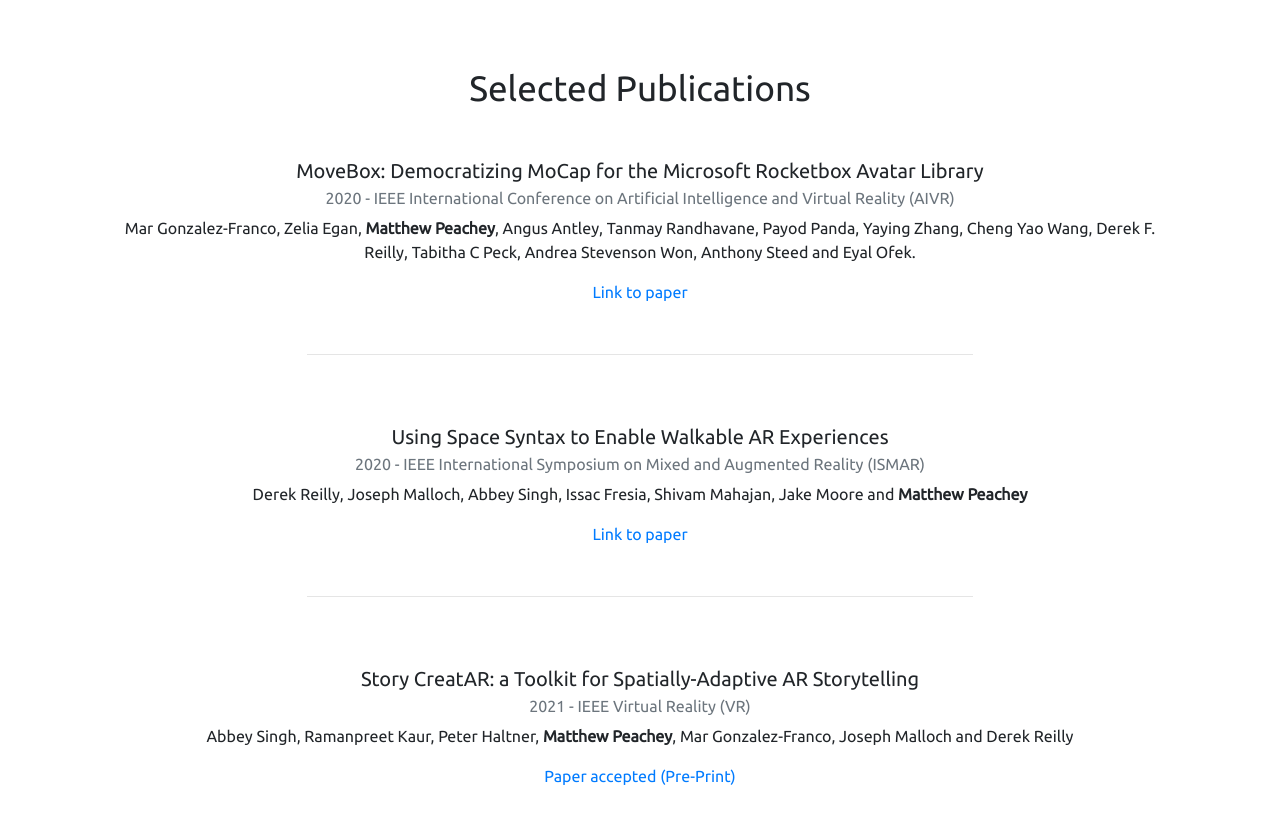
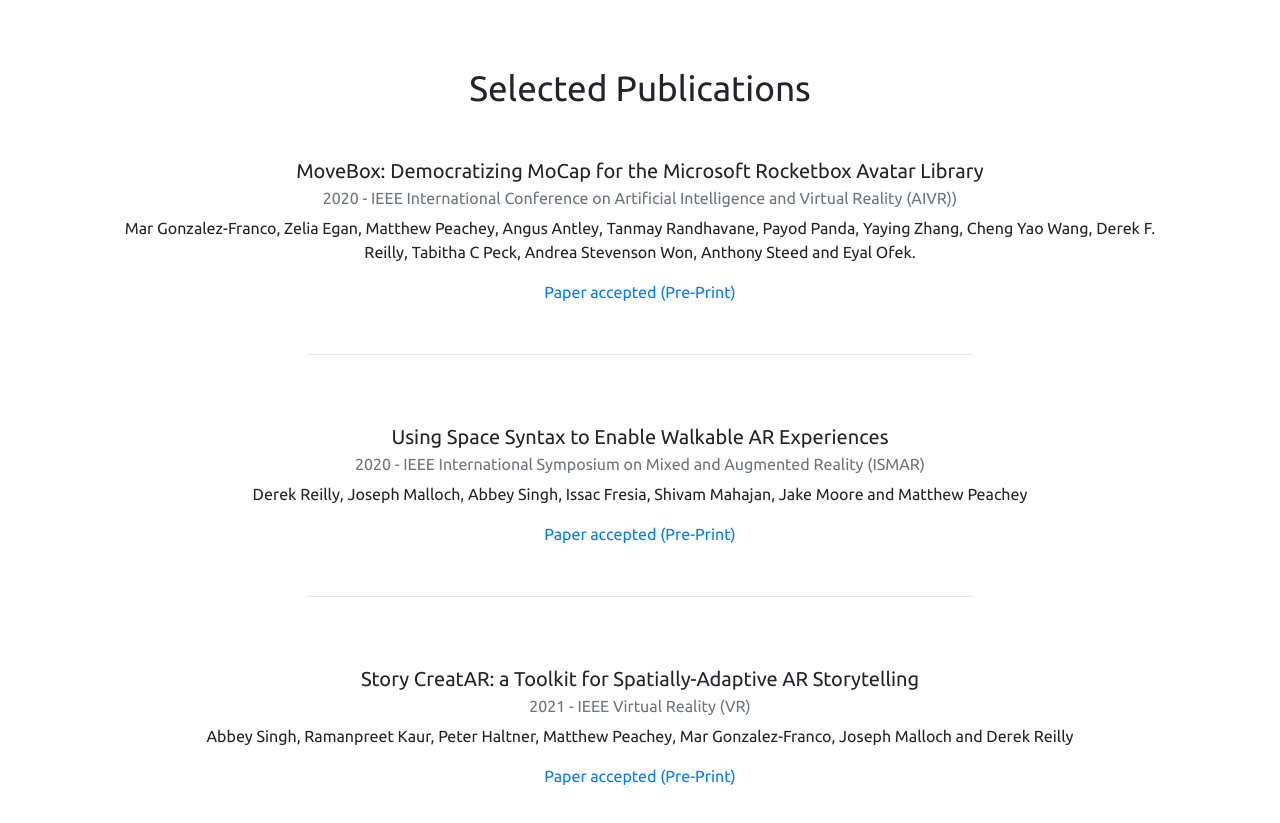
Before and after one commit to peacheym/PeacheyWeb, a React (Create React App) app: page /research in a window 1280 px wide. Shown: the part 780-1603 px from the top of the page. Built offline with nearby package versions, Linux system fonts and the light colour scheme.

Commit message:
Create ResearchPaper component and use it on research page.

```diff
--- a/src/research/Research.js
+++ b/src/research/Research.js
@@ -1,6 +1,7 @@
 import React from "react";
-import { Container, Row, Col, Card } from "react-bootstrap";
+import { Container } from "react-bootstrap";
 import "../App.css";
+import ResearchPaper from "./ResearchPaper";
 
 export default function Research() {
   return (
@@ -42,87 +43,48 @@ export default function Research() {
             to.
           </p>
         </Container>
-        <br /> <br />
+        <br />
+        <br />
         <br />
         <br />
         <br />
       </Container>
       <Container>
         <h2 className="exph2">Selected Publications</h2>
-        <Row>
-          <Col>
-            <Card style={{ border: "none" }}>
-              <Card.Body>
-                <Card.Title>
-                  MoveBox: Democratizing MoCap for the Microsoft Rocketbox
-                  Avatar Library
-                </Card.Title>
-                <Card.Subtitle className="mb-2 text-muted">
-                  2020 - IEEE International Conference on Artificial
-                  Intelligence and Virtual Reality (AIVR)
-                </Card.Subtitle>
-                <Card.Text>
-                  Mar Gonzalez-Franco, Zelia Egan,{" "}
-                  <strong>Matthew Peachey</strong>, Angus Antley, Tanmay
-                  Randhavane, Payod Panda, Yaying Zhang, Cheng Yao Wang, Derek
-                  F. Reilly, Tabitha C Peck, Andrea Stevenson Won, Anthony Steed
-                  and Eyal Ofek.
-                </Card.Text>
-                <Card.Link href="https://www.microsoft.com/en-us/research/publication/movebox-democratizing-mocap-for-the-microsoft-rocketbox-avatar-library/">
-                  Link to paper
-                </Card.Link>
-              </Card.Body>
-            </Card>
-          </Col>
-        </Row>
+
+        <ResearchPaper
+          title="MoveBox: Democratizing MoCap for the Microsoft Rocketbox
+          Avatar Library"
+          venue="2020 - IEEE International Conference on Artificial
+          Intelligence and Virtual Reality (AIVR))"
+          authors="Mar Gonzalez-Franco, Zelia Egan, Matthew Peachey, Angus Antley, Tanmay
+          Randhavane, Payod Panda, Yaying Zhang, Cheng Yao Wang, Derek
+          F. Reilly, Tabitha C Peck, Andrea Stevenson Won, Anthony Steed
+          and Eyal Ofek."
+          url="https://www.microsoft.com/en-us/research/publication/movebox-democratizing-mocap-for-the-microsoft-rocketbox-avatar-library/"
+        />
+
         <hr style={{ width: "60%", marginTop: "30px", marginBottom: "50px" }} />
-        <Row>
-          <Col>
-            <Card style={{ border: "none" }}>
-              <Card.Body>
-                <Card.Title>
-                  Using Space Syntax to Enable Walkable AR Experiences
-                </Card.Title>
-                <Card.Subtitle className="mb-2 text-muted">
-                  2020 - IEEE International Symposium on Mixed and Augmented
-                  Reality (ISMAR)
-                </Card.Subtitle>
-                <Card.Text>
-                  Derek Reilly, Joseph Malloch, Abbey Singh, Issac Fresia,
-                  Shivam Mahajan, Jake Moore and{" "}
-                  <strong>Matthew Peachey</strong>
-                </Card.Text>
-                <Card.Link href="https://ieeexplore.ieee.org/document/9288424">
-                  Link to paper
-                </Card.Link>
-              </Card.Body>
-            </Card>
-          </Col>
-        </Row>
+
+        <ResearchPaper
+          title="Using Space Syntax to Enable Walkable AR Experiences"
+          venue="2020 - IEEE International Symposium on Mixed and Augmented
+          Reality (ISMAR)"
+          authors="Derek Reilly, Joseph Malloch, Abbey Singh, Issac Fresia,
+          Shivam Mahajan, Jake Moore and Matthew Peachey"
+          url="https://ieeexplore.ieee.org/document/9288424"
+        />
+
         <hr style={{ width: "60%", marginTop: "30px", marginBottom: "50px" }} />
-        <Row>
-          <Col>
-            <Card style={{ border: "none" }}>
-              <Card.Body>
-                <Card.Title>
-                  Story CreatAR: a Toolkit for Spatially-Adaptive AR
-                  Storytelling
-                </Card.Title>
-                <Card.Subtitle className="mb-2 text-muted">
-                  2021 - IEEE Virtual Reality (VR)
-                </Card.Subtitle>
-                <Card.Text>
-                  Abbey Singh, Ramanpreet Kaur, Peter Haltner,{" "}
-                  <strong>Matthew Peachey</strong>, Mar Gonzalez-Franco, Joseph
-                  Malloch and Derek Reilly
-                </Card.Text>
-                <Card.Link href="http://ieeevr.org/2021/">
-                  Paper accepted (Pre-Print)
-                </Card.Link>
-              </Card.Body>
-            </Card>
-          </Col>
-        </Row>
+
+        <ResearchPaper
+          title="Story CreatAR: a Toolkit for Spatially-Adaptive AR Storytelling"
+          venue="2021 - IEEE Virtual Reality (VR)"
+          authors="Abbey Singh, Ramanpreet Kaur, Peter Haltner,
+          Matthew Peachey, Mar Gonzalez-Franco, Joseph
+          Malloch and Derek Reilly"
+          url="http://ieeevr.org/2021/"
+        />
         <br></br>
         <br></br>
         <br></br>
--- /dev/null
+++ b/src/research/ResearchPaper.js
@@ -0,0 +1,22 @@
+import React from "react";
+import { Row, Col, Card } from "react-bootstrap";
+import "../App.css";
+
+export default function ResearchPaper(props) {
+  return (
+    <Row>
+      <Col>
+        <Card style={{ border: "none" }}>
+          <Card.Body>
+            <Card.Title>{props.title}</Card.Title>
+            <Card.Subtitle className="mb-2 text-muted">
+              {props.venue}
+            </Card.Subtitle>
+            <Card.Text>{props.authors}</Card.Text>
+            <Card.Link href={props.url}>Paper accepted (Pre-Print)</Card.Link>
+          </Card.Body>
+        </Card>
+      </Col>
+    </Row>
+  );
+}
```
